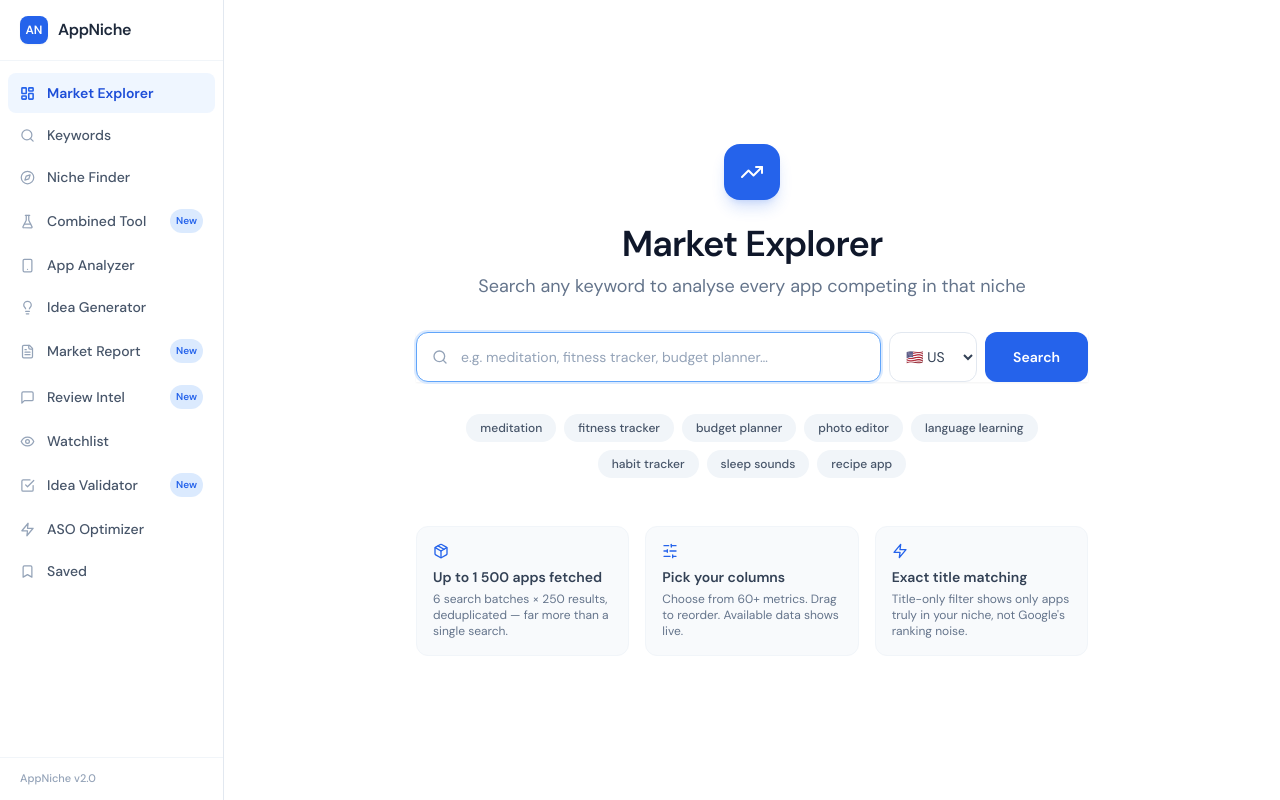
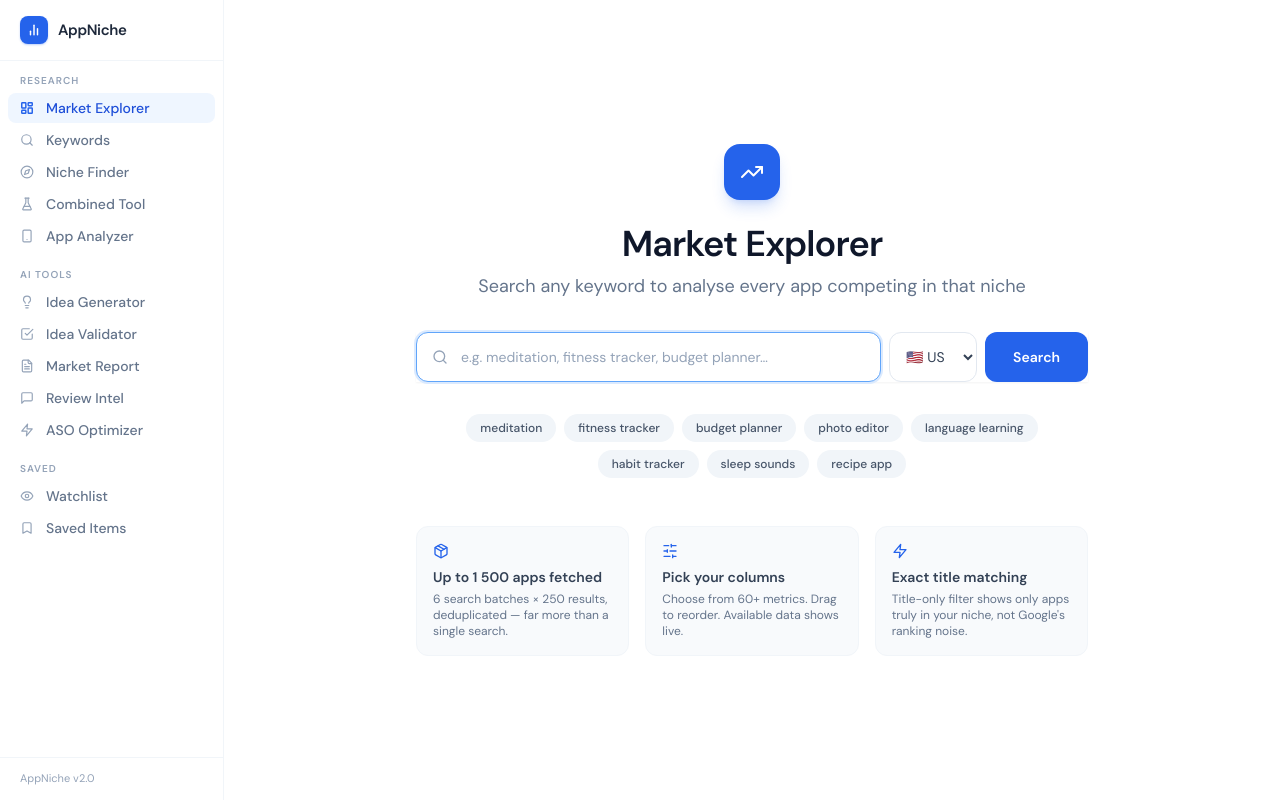
Before and after one commit to uncagedspirit/Appniche, a React (Vite) app in the folder frontend/: page /app in a window 1280 px wide. Built offline with nearby package versions, Linux system fonts and the light colour scheme.

Commit message:
refactor: split sidebar into sections, declutter dashboard top bar into two rows

```diff
--- a/frontend/src/components/Layout.jsx
+++ b/frontend/src/components/Layout.jsx
@@ -1,23 +1,39 @@
 import { Outlet, NavLink } from 'react-router-dom';
 import {
   LayoutDashboard, Search, Compass, Smartphone,
-  Lightbulb, Zap, Bookmark, FlaskConical, FileText, MessageSquare, Eye, CheckSquare,
+  Lightbulb, Zap, Bookmark, FlaskConical, FileText,
+  MessageSquare, Eye, CheckSquare, BarChart2,
 } from 'lucide-react';
 import clsx from 'clsx';
 
-const NAV = [
+const NAV_SECTIONS = [
+  {
+    label: 'Research',
+    items: [
       { to: '/app',          label: 'Market Explorer', icon: LayoutDashboard, end: true },
       { to: '/app/keywords', label: 'Keywords',         icon: Search },
       { to: '/app/niches',   label: 'Niche Finder',     icon: Compass },
-  { to: '/app/market',   label: 'Combined Tool',    icon: FlaskConical, badge: 'New' },
+      { to: '/app/market',   label: 'Combined Tool',    icon: FlaskConical },
       { to: '/app/analyzer', label: 'App Analyzer',     icon: Smartphone },
+    ],
+  },
+  {
+    label: 'AI Tools',
+    items: [
       { to: '/app/ideas',    label: 'Idea Generator',   icon: Lightbulb },
-  { to: '/app/report',   label: 'Market Report',    icon: FileText, badge: 'New' },
-  { to: '/app/reviews',   label: 'Review Intel',     icon: MessageSquare, badge: 'New' },
-  { to: '/app/watchlist', label: 'Watchlist',        icon: Eye },
-  { to: '/app/validate',  label: 'Idea Validator',   icon: CheckSquare, badge: 'New' },
+      { to: '/app/validate', label: 'Idea Validator',   icon: CheckSquare },
+      { to: '/app/report',   label: 'Market Report',    icon: FileText },
+      { to: '/app/reviews',  label: 'Review Intel',     icon: MessageSquare },
       { to: '/app/aso',      label: 'ASO Optimizer',    icon: Zap },
-  { to: '/app/saved',    label: 'Saved',             icon: Bookmark },
+    ],
+  },
+  {
+    label: 'Saved',
+    items: [
+      { to: '/app/watchlist', label: 'Watchlist',       icon: Eye },
+      { to: '/app/saved',     label: 'Saved Items',     icon: Bookmark },
+    ],
+  },
 ];
 
 export default function Layout() {
@@ -25,54 +41,56 @@ export default function Layout() {
     <div className="flex h-screen bg-slate-50 overflow-hidden">
 
       {/* Sidebar */}
-      <aside className="w-56 flex-shrink-0 flex flex-col bg-white border-r border-slate-200 shadow-sm">
+      <aside className="w-56 flex-shrink-0 flex flex-col bg-white border-r border-slate-100">
 
         {/* Logo */}
         <div className="px-5 py-4 border-b border-slate-100">
           <div className="flex items-center gap-2.5">
-            <div className="w-7 h-7 bg-blue-600 rounded-lg flex items-center justify-center shadow-sm">
-              <span className="font-bold text-white text-xs leading-none">AN</span>
+            <div className="w-7 h-7 bg-blue-600 rounded-lg flex items-center justify-center shadow-sm shadow-blue-600/30">
+              <BarChart2 size={14} className="text-white" strokeWidth={2.5} />
             </div>
-            <span className="font-bold text-slate-800 text-base tracking-tight">AppNiche</span>
+            <span className="font-bold text-slate-800 text-[15px] tracking-tight">AppNiche</span>
           </div>
         </div>
 
-        {/* Nav */}
-        <nav className="flex-1 px-2 py-3 space-y-0.5 overflow-y-auto no-scrollbar">
-          {NAV.map(({ to, label, icon: Icon, end, badge }) => (
+        {/* Nav sections */}
+        <nav className="flex-1 overflow-y-auto no-scrollbar py-3 px-2 space-y-4">
+          {NAV_SECTIONS.map(({ label, items }) => (
+            <div key={label}>
+              <p className="text-[10px] font-bold text-slate-400 uppercase tracking-widest px-3 mb-1">{label}</p>
+              <div className="space-y-0.5">
+                {items.map(({ to, label: itemLabel, icon: Icon, end }) => (
                   <NavLink
                     key={to}
                     to={to}
                     end={end}
                     className={({ isActive }) => clsx(
-                'flex items-center gap-3 px-3 py-2.5 rounded-lg text-sm font-medium transition-all duration-100',
+                      'flex items-center gap-3 px-3 py-2 rounded-lg text-sm font-medium transition-all duration-100',
                       isActive
-                  ? 'bg-blue-50 text-blue-700 font-semibold'
-                  : 'text-slate-600 hover:text-slate-900 hover:bg-slate-100'
+                        ? 'bg-blue-50 text-blue-700'
+                        : 'text-slate-500 hover:text-slate-800 hover:bg-slate-50'
                     )}
                   >
                     {({ isActive }) => (
                       <>
                         <Icon
-                    size={15}
+                          size={14}
                           className={isActive ? 'text-blue-600' : 'text-slate-400'}
                           strokeWidth={isActive ? 2.5 : 2}
                         />
-                  <span className="flex-1">{label}</span>
-                  {badge && (
-                    <span className="text-[10px] font-bold px-1.5 py-0.5 rounded-full bg-blue-100 text-blue-600">
-                      {badge}
-                    </span>
-                  )}
+                        <span className="flex-1 leading-none">{itemLabel}</span>
                       </>
                     )}
                   </NavLink>
+                ))}
+              </div>
+            </div>
           ))}
         </nav>
 
         {/* Footer */}
         <div className="px-5 py-3 border-t border-slate-100">
-          <p className="text-[11px] text-slate-400 font-medium">AppNiche v2.0</p>
+          <p className="text-[11px] text-slate-400">AppNiche v2.0</p>
         </div>
 
       </aside>
```
Also changed, not shown: frontend/src/pages/Dashboard.jsx (+52 -64 lines). Lines whose indentation alone changed are shown as unchanged.
